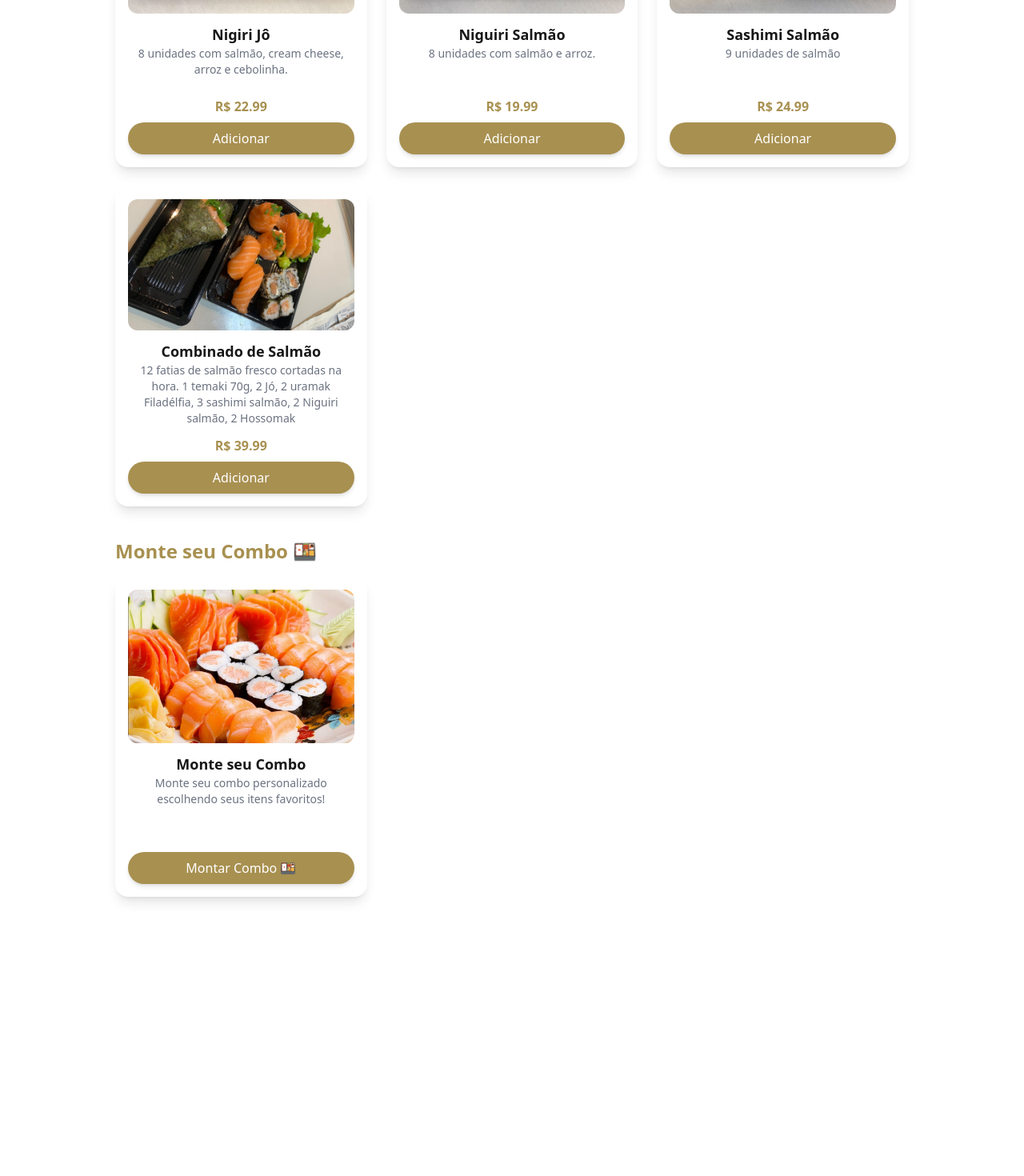
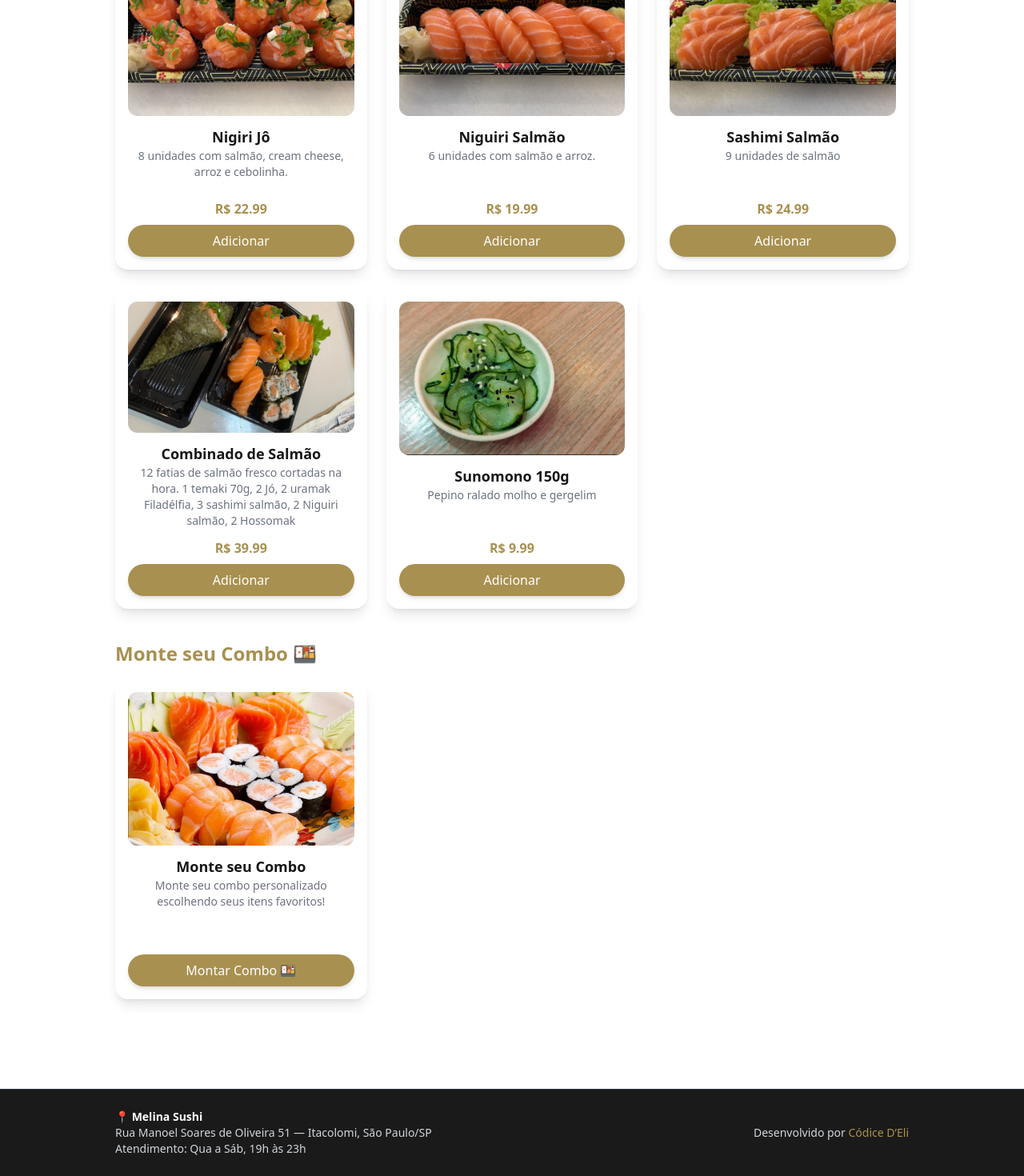
Before and after one commit to ArthurCesarDev/melina_sushi, a Next.js app: page / in a window 1280 px wide. Shown: the part 1620-3090 px from the top of the page at 80% size. Before the commit the page ends 2813 px from the top, so only its background shows below. Built offline with nearby package versions, Linux system fonts and the light colour scheme.

Commit message:
feat: footer adicionado

```diff
--- a/package.json
+++ b/package.json
@@ -12,7 +12,8 @@
     "framer-motion": "^12.23.24",
     "next": "14.2.5",
     "react": "18.3.1",
-    "react-dom": "18.3.1"
+    "react-dom": "18.3.1",
+    "react-hot-toast": "^2.6.0"
   },
   "devDependencies": {
     "@types/node": "24.7.2",
--- a/src/app/page.tsx
+++ b/src/app/page.tsx
@@ -6,6 +6,7 @@ import ComboModal from "@/components/ComboModal"
 import { Product } from "@/types/Product"
 import { useCart } from "@/context/CartContext"
 import { useState, useEffect } from "react"
+import Footer from "@/components/Footer"
 
 export default function Home() {
   const { cart, addToCart, removeFromCart, total } = useCart()
@@ -15,9 +16,15 @@ export default function Home() {
   // 🕒 Status de funcionamento (opcional)
   const isOpen = (() => {
     const now = new Date()
+    const day = now.getDay() // 0 = domingo, 1 = segunda, ... 6 = sábado
     const hour = now.getHours()
-    return hour >= 18 && hour < 23 // aberto das 18h às 23h
+
+    const diasPermitidos = [3, 4, 5, 6] // quarta (3), quinta (4), sexta (5), sábado (6)
+    const horarioAberto = hour >= 19 && hour < 23
+
+    return diasPermitidos.includes(day) && horarioAberto
   })()
+
 
   // 🧩 Escuta o evento do botão “Montar Combo 🍱”
   useEffect(() => {
@@ -27,7 +34,7 @@ export default function Home() {
   }, [])
 
   // ⚙️ Enviar pedido com verificação de valor mínimo
-  const handleFinish = () => {
+  const handleFinish = (address: string, paymentMethod: string) => {
     if (total < 14.99) {
       alert("⚠️ O pedido mínimo é de R$ 14,99.")
       return
@@ -39,7 +46,7 @@ export default function Home() {
           p =>
             `• ${p.name}${p.description ? `\n  ${p.description}` : ""}\n  ${p.quantity}x R$ ${(p.price * p.quantity).toFixed(2)}`
         )
-        .join("\n\n")}\n\n*Total:* R$ ${total.toFixed(2)}`
+        .join("\n\n")}\n\n*Total:* R$ ${total.toFixed(2)}\n\n🏠 *Endereço:* ${address}\n💳 *Pagamento:* ${paymentMethod}`
     )
 
     window.open(`https://wa.me/5511988536110?text=${message}`, "_blank")
@@ -50,7 +57,7 @@ export default function Home() {
       {/* 🧧 Cabeçalho com banner, logo e status */}
       <header className="w-full mb-8 relative">
         {/* 📸 Banner */}
-        <div className="relative h-48 w-full">
+        <div className="relative w-full h-48 md:h-72 lg:h-80">
           <img
             src="/banner.png"
             alt="Banner Melina Sushi"
@@ -185,6 +192,7 @@ export default function Home() {
           />
         )}
       </main>
+      <Footer />
     </>
   )
 }
--- a/src/components/CartDrawer.tsx
+++ b/src/components/CartDrawer.tsx
@@ -1,18 +1,35 @@
-
 "use client"
 import { motion, AnimatePresence } from "framer-motion"
+import { useState } from "react"
 import { CartItem } from "@/hooks/useCart"
 
 type Props = {
   cart: CartItem[]
   total: number
   onRemove: (id: number) => void
-  onFinish: () => void
+  onFinish: (address: string, paymentMethod: string) => void
   isOpen: boolean
   toggle: () => void
 }
 
 export default function CartDrawer({ cart, total, onRemove, onFinish, isOpen, toggle }: Props) {
+  const [address, setAddress] = useState("")
+  const [paymentMethod, setPaymentMethod] = useState("")
+  const [error, setError] = useState<string | null>(null)
+
+  const handleFinish = () => {
+    if (!address.trim()) {
+      setError("🏠 Por favor, insira o endereço de entrega.")
+      return
+    }
+    if (!paymentMethod) {
+      setError("💳 Selecione a forma de pagamento.")
+      return
+    }
+
+    onFinish(address, paymentMethod)
+  }
+
   return (
     <AnimatePresence>
       {isOpen && (
@@ -21,28 +38,28 @@ export default function CartDrawer({ cart, total, onRemove, onFinish, isOpen, to
           animate={{ x: 0 }}
           exit={{ x: "100%" }}
           transition={{ type: "spring", stiffness: 100, damping: 15 }}
-          className="fixed top-0 right-0 w-80 h-full bg-white shadow-2xl p-6 z-50 flex flex-col"
+          className="fixed top-0 right-0 w-80 h-full bg-white dark:bg-[#1a1a1a] shadow-2xl p-6 z-50 flex flex-col text-gray-900 dark:text-gray-100"
         >
           <h2 className="text-xl font-bold mb-4">🛒 Seu Pedido</h2>
 
           {cart.length === 0 ? (
-            <p className="text-gray-500">Carrinho vazio</p>
+            <p className="text-gray-500 dark:text-gray-400">Carrinho vazio</p>
           ) : (
             <>
               <ul className="flex-1 overflow-y-auto">
                 {cart.map(p => (
                   <li
                     key={p.id}
-                    className="border-b py-2 flex justify-between items-start gap-2"
+                    className="border-b border-gray-200 dark:border-gray-700 py-2 flex justify-between items-start gap-2"
                   >
                     <div className="flex-1">
                       <span className="font-medium text-[#a89050]">{p.name}</span>
                       {p.description && (
-                        <pre className="text-xs text-gray-500 whitespace-pre-wrap mt-1">
+                        <pre className="text-xs text-gray-500 dark:text-gray-400 whitespace-pre-wrap mt-1">
                           {p.description}
                         </pre>
                       )}
-                      <p className="text-sm text-gray-600 mt-1">
+                      <p className="text-sm text-gray-600 dark:text-gray-300 mt-1">
                         {p.quantity}x R$ {p.price.toFixed(2)}
                       </p>
                     </div>
@@ -53,14 +70,45 @@ export default function CartDrawer({ cart, total, onRemove, onFinish, isOpen, to
                       ✕
                     </button>
                   </li>
-
                 ))}
               </ul>
 
+              {/* 🏠 Endereço */}
               <div className="mt-4">
+                <label className="block text-sm font-medium text-gray-700 dark:text-gray-300 mb-1">
+                  Endereço de entrega:
+                </label>
+                <textarea
+                  value={address}
+                  onChange={e => setAddress(e.target.value)}
+                  rows={2}
+                  placeholder="Ex: Bloco B 3001"
+                  className="w-full border border-gray-300 dark:border-gray-700 rounded-lg p-2 text-sm focus:outline-none focus:ring-2 focus:ring-[#a89050] bg-gray-50 dark:bg-[#2a2a2a] text-gray-900 dark:text-gray-100 placeholder-gray-400 dark:placeholder-gray-500"
+                />
+              </div>
+
+              {/* 💳 Pagamento */}
+              <div className="mt-4">
+                <label className="block text-sm font-medium text-gray-700 dark:text-gray-300 mb-1">
+                  Forma de pagamento:
+                </label>
+                <select
+                  value={paymentMethod}
+                  onChange={e => setPaymentMethod(e.target.value)}
+                  className="w-full border border-gray-300 dark:border-gray-700 rounded-lg p-2 text-sm focus:outline-none focus:ring-2 focus:ring-[#a89050] bg-gray-50 dark:bg-[#2a2a2a] text-gray-900 dark:text-gray-100"
+                >
+                  <option value="">Selecione...</option>
+                  <option value="Pix">Pix</option>
+                  <option value="Cartão">Cartão</option>
+                  <option value="Dinheiro">Dinheiro</option>
+                </select>
+              </div>
+
+              {/* 🟢 Botão Finalizar */}
+              <div className="mt-5">
                 <p className="font-semibold mb-2">Total: R$ {total.toFixed(2)}</p>
                 <button
-                  onClick={onFinish}
+                  onClick={handleFinish}
                   className="w-full bg-green-600 text-white py-2 rounded-lg hover:bg-green-700"
                 >
                   Finalizar Pedido
@@ -69,12 +117,43 @@ export default function CartDrawer({ cart, total, onRemove, onFinish, isOpen, to
             </>
           )}
 
+          {/* ❌ Fechar Drawer */}
           <button
             onClick={toggle}
-            className="absolute top-4 right-4 text-gray-500 hover:text-black"
+            className="absolute top-4 right-4 text-gray-500 dark:text-gray-400 hover:text-black dark:hover:text-white"
           >
             ✕
           </button>
+
+          {/* ⚠️ Modal de erro */}
+          <AnimatePresence>
+            {error && (
+              <motion.div
+                initial={{ opacity: 0 }}
+                animate={{ opacity: 1 }}
+                exit={{ opacity: 0 }}
+                className="fixed inset-0 bg-black/50 flex items-center justify-center z-[9999]"
+              >
+                <motion.div
+                  initial={{ scale: 0.8 }}
+                  animate={{ scale: 1 }}
+                  exit={{ scale: 0.8 }}
+                  className="bg-white dark:bg-[#1a1a1a] rounded-2xl shadow-2xl p-6 w-72 text-center text-gray-900 dark:text-gray-100"
+                >
+                  <h3 className="text-lg font-semibold text-red-600 dark:text-red-400 mb-3">
+                    ⚠️ Atenção
+                  </h3>
+                  <p className="text-sm mb-4">{error}</p>
+                  <button
+                    onClick={() => setError(null)}
+                    className="bg-[#a89050] text-white px-4 py-2 rounded-lg hover:opacity-90"
+                  >
+                    OK
+                  </button>
+                </motion.div>
+              </motion.div>
+            )}
+          </AnimatePresence>
         </motion.div>
       )}
     </AnimatePresence>
--- /dev/null
+++ b/src/components/Footer.tsx
@@ -0,0 +1,29 @@
+export default function Footer() {
+  return (
+    <footer className="w-full bg-[#1a1a1a] text-gray-300 py-6 mt-10 border-t border-gray-700">
+      <div className="max-w-5xl mx-auto px-4 flex flex-col md:flex-row items-center justify-between gap-3 text-center md:text-left">
+        {/* 📍 Endereço */}
+        <div>
+          <p className="text-sm">
+            📍 <span className="font-semibold text-white">Melina Sushi</span><br />
+            Rua Manoel Soares de Oliveira 51 — Itacolomi, São Paulo/SP<br />
+            Atendimento: Qua a Sáb, 19h às 23h
+          </p>
+        </div>
+
+        {/* 💻 Desenvolvido por */}
+        <div className="text-sm mt-2 md:mt-0">
+          Desenvolvido por{" "}
+          <a
+            href="https://codicedeli.com.br"
+            target="_blank"
+            rel="noopener noreferrer"
+            className="text-[#a89050] hover:underline font-medium"
+          >
+            Códice D’Eli
+          </a>
+        </div>
+      </div>
+    </footer>
+  )
+}
--- a/src/lib/products.ts
+++ b/src/lib/products.ts
@@ -52,7 +52,7 @@ export const products: Product[] = [
     {
         id: 7,
         name: "Niguiri Salmão",
-        description: "8 unidades com salmão e arroz.",
+        description: "6 unidades com salmão e arroz.",
         price: 19.99,
         image: "/nigiri.jpeg",
         category: "Pratos Crus",
@@ -76,6 +76,17 @@ export const products: Product[] = [
         image: "/combinado.jpeg",
         category: "Pratos Crus",
     },
+     {
+        id: 10,
+        name: "Sunomono 150g",
+        description: "Pepino ralado molho e gergelim",
+        price: 9.99,
+        image: "/sunomono.jpg",
+        category: "Pratos Crus",
+    },
+
+
+
     {
         id: 99,
         name: "Monte seu Combo",
@@ -84,10 +95,10 @@ export const products: Product[] = [
         image: "/sashimi.jpg",
         category: "Combos",
         options: [
-            { id: 1, name: "Sashimi", price: 3.12 },
-            { id: 2, name: "Jô", price: 2.87 },
+            { id: 1, name: "Sashimi", price: 2.78 },
+            { id: 2, name: "Jô", price: 2.88 },
             { id: 3, name: "Uramaki Filadélfia", price: 2.50 },
-            { id: 4, name: "Hossomaki", price: 2.48 },
+            { id: 4, name: "Hossomaki", price: 1.77 },
             { id: 5, name: "Nigiri Salmão", price: 2.49 },
         ],
     }
```
Also changed, not shown: public/sunomono.jpg (added), 1 other file (tests, documents, lock files or other folders).
